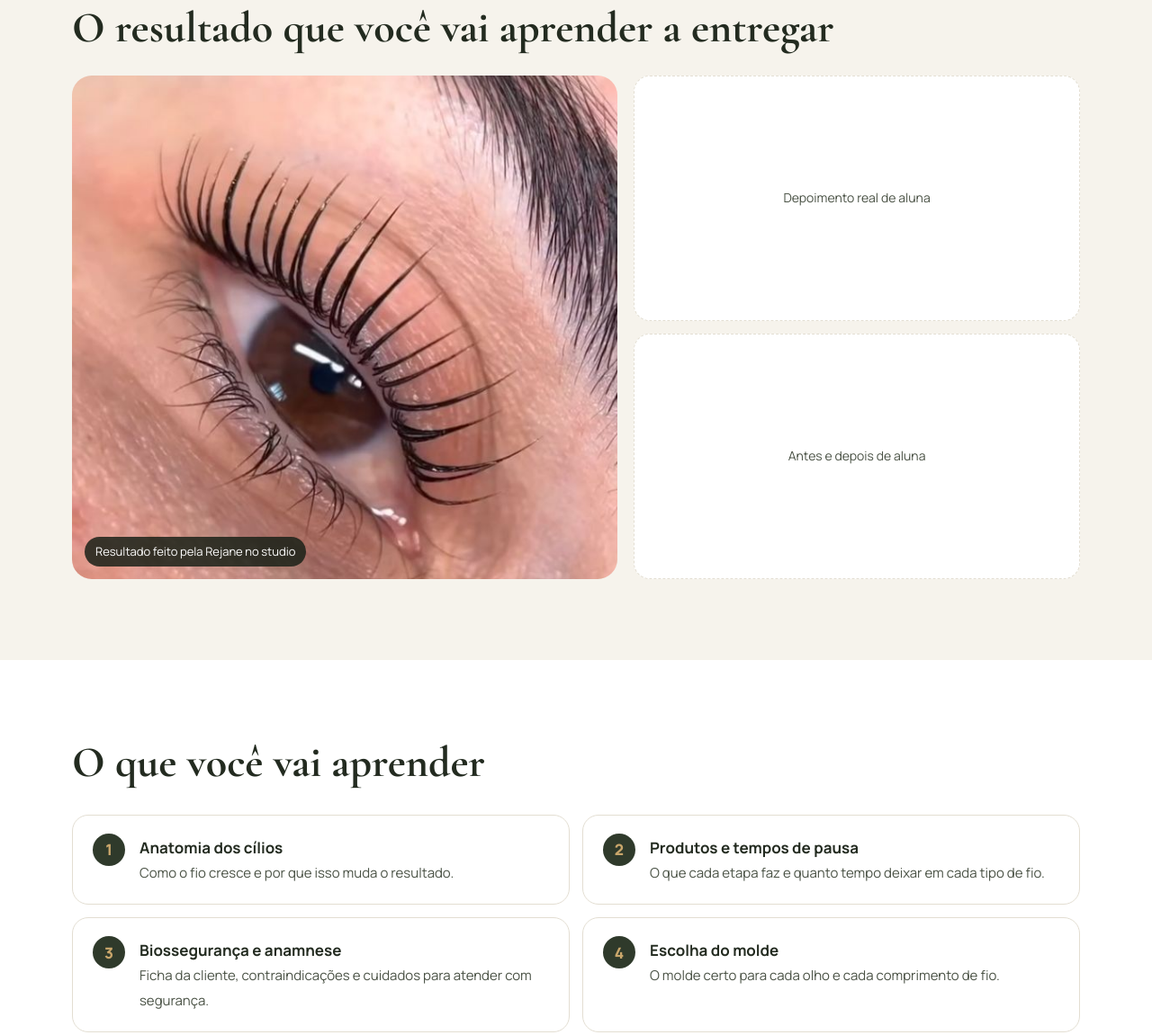
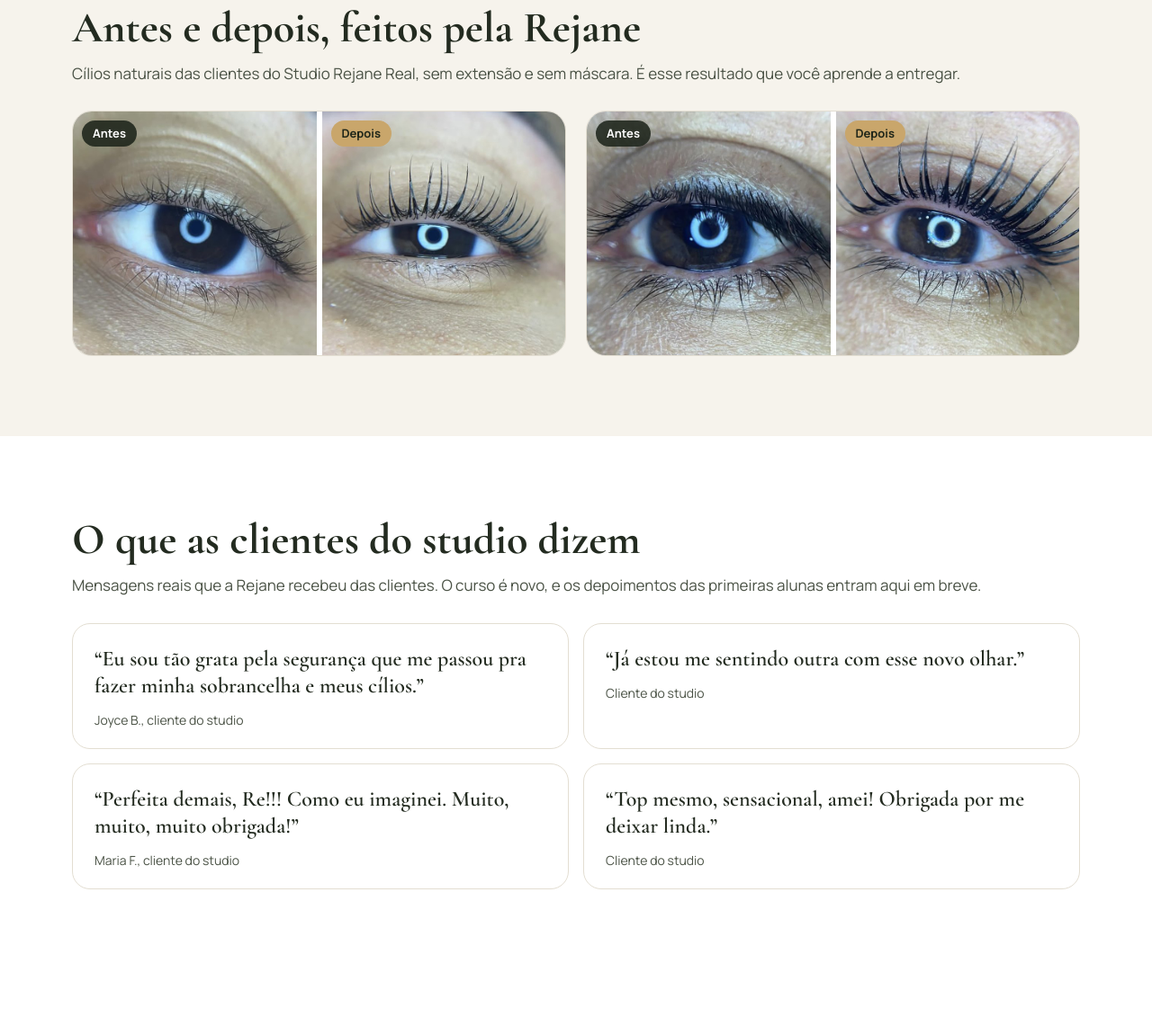
Before and after one commit to Rodriguesn/rejane-real, a plain HTML site: page lash-lifting-shine/index.html in a window 1280 px wide. Shown: the part 2580-3731 px from the top of the page at 90% size. Drawn offline with nearby package versions, Linux system fonts and the light colour scheme.

Commit message:
Antes e depois, feedbacks de clientes e selo de primeira turma
Co-Authored-By: Claude Opus 5.5 <noreply@anthropic.com>
Claude-Session: https://claude.ai/code/session_01Q8kJqaSvTvWGxhWeSsRVBB

```diff
--- a/lash-lifting-shine/index.html
+++ b/lash-lifting-shine/index.html
@@ -123,6 +123,18 @@ footer a{color:#E8B9B3}
 .results .proofs{margin-top:0;grid-template-columns:minmax(0,1fr)}
 .results .proof{min-height:0}
 @media(max-width:760px){.pain,.pillars,.results{grid-template-columns:minmax(0,1fr)}}
+.ba{display:grid;grid-template-columns:repeat(2,minmax(0,1fr));gap:22px;margin-top:28px}
+.pair{display:grid;grid-template-columns:repeat(2,minmax(0,1fr));gap:6px;border-radius:22px;overflow:hidden;background:var(--card);border:1px solid var(--line)}
+.pair figure{margin:0;position:relative}
+.pair img{width:100%;aspect-ratio:1;object-fit:cover}
+.pair figcaption{position:absolute;left:10px;top:10px;background:rgba(27,34,24,.85);color:#fff;font-size:13px;font-weight:700;padding:4px 12px;border-radius:999px}
+.pair figure:last-child figcaption{background:var(--gold);color:#1F2619}
+.quotes{display:grid;grid-template-columns:repeat(2,minmax(0,1fr));gap:16px;margin-top:28px}
+.quote{margin:0;background:var(--card);border:1px solid var(--line);border-radius:20px;padding:24px 24px 20px}
+.quote p{font-family:'Cormorant Garamond',serif;font-size:24px;line-height:1.25;font-weight:600}
+.quote cite{display:block;margin-top:12px;font-size:14px;font-style:normal;color:var(--soft)}
+.founder{display:inline-block;background:#2F3A2B;color:#C9A66B;font-weight:700;font-size:14px;padding:6px 14px;border-radius:999px;margin-bottom:14px}
+@media(max-width:760px){.ba,.quotes{grid-template-columns:minmax(0,1fr)}}
 @media(max-width:760px){
  .hero .wrap,.about .wrap{grid-template-columns:minmax(0,1fr)}
  .photo{order:-1;max-width:300px}
@@ -207,13 +219,30 @@ footer a{color:#E8B9B3}
 
 <section class="band" style="padding-top:0">
   <div class="wrap">
-    <h2>O resultado que você vai aprender a entregar</h2>
-    <div class="results">
-      <figure><img src="/lash-lifting-shine/img/cilios-lash-lifting.jpg" alt="Resultado de lash lifting feito pela Rejane Real"><figcaption>Resultado feito pela Rejane no studio</figcaption></figure>
-      <div class="proofs">
-        <div class="proof">Depoimento real de aluna</div>
-        <div class="proof">Antes e depois de aluna</div>
+    <h2>Antes e depois, feitos pela Rejane</h2>
+    <p style="margin-top:12px;color:var(--soft)">Cílios naturais das clientes do Studio Rejane Real, sem extensão e sem máscara. É esse resultado que você aprende a entregar.</p>
+    <div class="ba">
+      <div class="pair">
+        <figure><img src="/lash-lifting-shine/img/antes-1.jpg" alt="Cílios retos antes do lash lifting" loading="lazy"><figcaption>Antes</figcaption></figure>
+        <figure><img src="/lash-lifting-shine/img/depois-1.jpg" alt="Cílios curvados depois do lash lifting" loading="lazy"><figcaption>Depois</figcaption></figure>
       </div>
+      <div class="pair">
+        <figure><img src="/lash-lifting-shine/img/antes-2.jpg" alt="Cílios caídos antes do lash lifting" loading="lazy"><figcaption>Antes</figcaption></figure>
+        <figure><img src="/lash-lifting-shine/img/depois-2.jpg" alt="Cílios alinhados e curvados depois do lash lifting" loading="lazy"><figcaption>Depois</figcaption></figure>
+      </div>
+    </div>
+  </div>
+</section>
+
+<section class="band" style="background:var(--card)">
+  <div class="wrap">
+    <h2>O que as clientes do studio dizem</h2>
+    <p style="margin-top:12px;color:var(--soft)">Mensagens reais que a Rejane recebeu das clientes. O curso é novo, e os depoimentos das primeiras alunas entram aqui em breve.</p>
+    <div class="quotes">
+      <blockquote class="quote"><p>“Eu sou tão grata pela segurança que me passou pra fazer minha sobrancelha e meus cílios.”</p><cite>Joyce B., cliente do studio</cite></blockquote>
+      <blockquote class="quote"><p>“Já estou me sentindo outra com esse novo olhar.”</p><cite>Cliente do studio</cite></blockquote>
+      <blockquote class="quote"><p>“Perfeita demais, Re!!! Como eu imaginei. Muito, muito, muito obrigada!”</p><cite>Maria F., cliente do studio</cite></blockquote>
+      <blockquote class="quote"><p>“Top mesmo, sensacional, amei! Obrigada por me deixar linda.”</p><cite>Cliente do studio</cite></blockquote>
     </div>
   </div>
 </section>
@@ -255,6 +284,7 @@ footer a{color:#E8B9B3}
           <li><svg width="20" height="20" viewBox="0 0 24 24" fill="none" stroke="#4E5E45" stroke-width="2.4" aria-hidden="true"><path d="M20 6 9 17l-5-5"/></svg><span class="fill">Tempo de acesso às aulas</span></li>
           <li><svg width="20" height="20" viewBox="0 0 24 24" fill="none" stroke="#4E5E45" stroke-width="2.4" aria-hidden="true"><path d="M20 6 9 17l-5-5"/></svg>7 dias de garantia</li>
         </ul>
+    <span class="founder">Primeira turma do Lash Lifting Shine</span>
     <p class="from">de <s>R$ 197</s> por apenas</p>
     <p class="now"><small>R$</small>97</p>
     <p class="pay">à vista no Pix ou parcelado no cartão</p>
```
Also changed, not shown: lash-lifting-shine/img/antes-1.jpg (added), lash-lifting-shine/img/antes-2.jpg (added), lash-lifting-shine/img/depois-1.jpg (added), lash-lifting-shine/img/depois-2.jpg (added).
